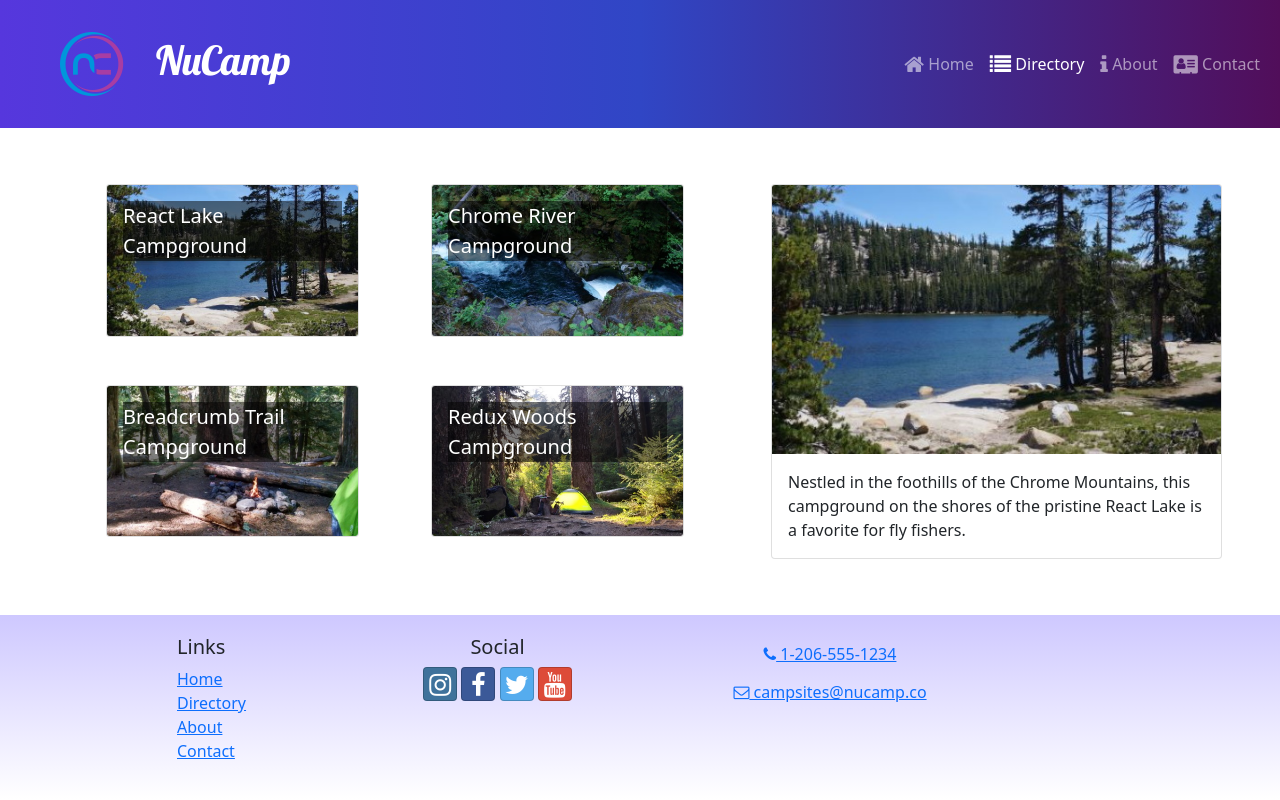
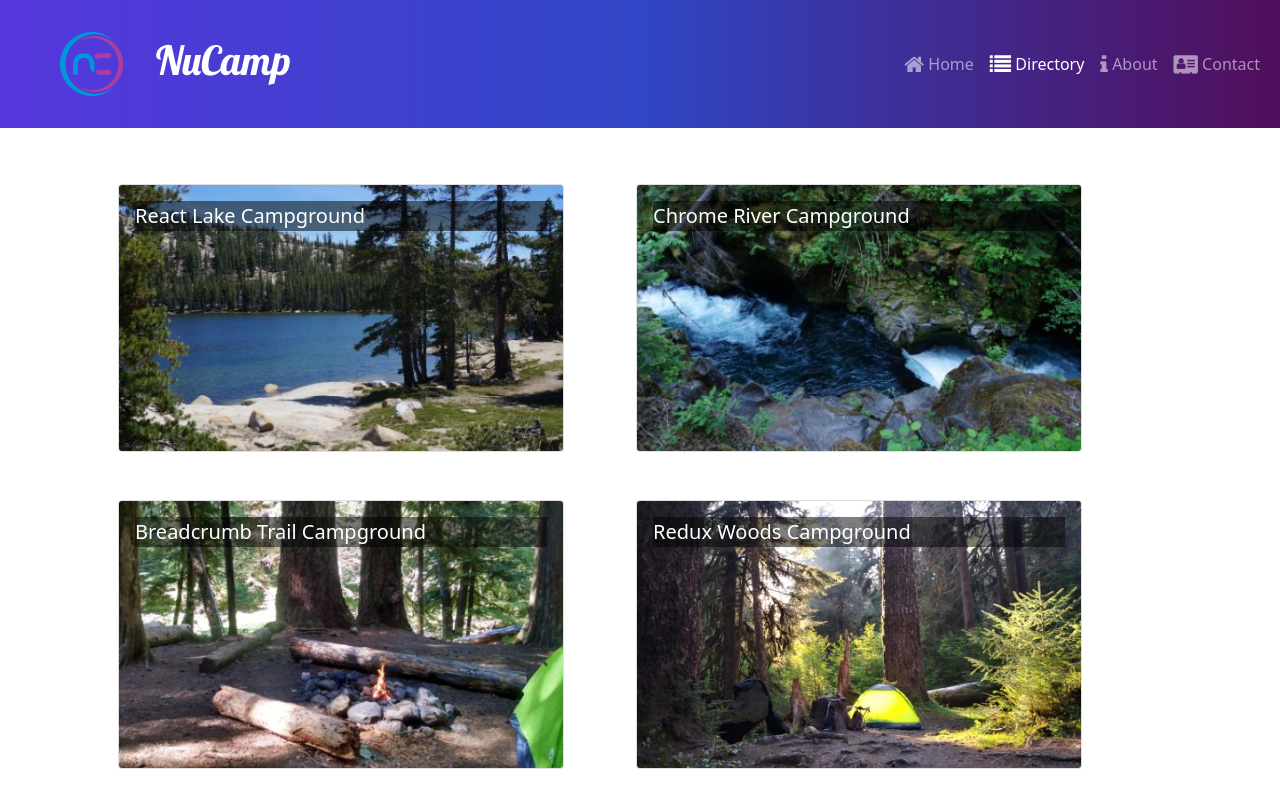
Before and after one commit to bsturrock/nucampsite-react, a React (Create React App) app: page /directory in a window 1280 px wide. Shown: the top 800 px of the page. Built offline with nearby package versions, Linux system fonts and the light colour scheme.

Commit message:
directory and params

```diff
--- a/src/App.js
+++ b/src/App.js
@@ -4,6 +4,7 @@
 import Header from './components/Header';
 import Footer from './components/Footer';
 import CampsitesDirectoryPage from './pages/CampsitesDirectoryPage';
+import CampsiteDetailPage from './pages/CampsiteDetailPage';
 import './App.css';
 
 function App() {
@@ -13,7 +14,8 @@
             <Routes>
                 <Route path='/' element={<HomePage />} />
                 <Route path='contact' element={<ContactPage />} />
-                <Route path='directory' element={<CampsitesDirectoryPage />} />
+                <Route path='directory/' element={<CampsitesDirectoryPage />} />
+                <Route path='directory/:campsiteId' element={<CampsiteDetailPage/>}/>
             </Routes>
             <Footer />
         </div>
--- a/src/features/campsites/CampsiteCard.jsx
+++ b/src/features/campsites/CampsiteCard.jsx
@@ -1,13 +1,18 @@
 import {Card, CardImg, CardImgOverlay, CardTitle} from 'reactstrap'
+import { Link } from 'react-router-dom'
 
-const CampsiteCard = (props) => {
+const CampsiteCard = ({campsite}) => {
+    const {id, image, name} = campsite
     return (
-        <Card>
-            <CardImg width='100%' src={props.campsite.image} alt={props.campsite.name}/>
-            <CardImgOverlay>
-                <CardTitle> {props.campsite.name} </CardTitle>
-            </CardImgOverlay>
-        </Card>
+        <Link to={`${id}`}>
+            <Card>
+                <CardImg width='100%' src={image} alt={name}/>
+                <CardImgOverlay>
+                    <CardTitle> {name} </CardTitle>
+                </CardImgOverlay>
+            </Card>
+        </Link>
+
     )
 }
 
--- a/src/features/campsites/CampsitesList.jsx
+++ b/src/features/campsites/CampsitesList.jsx
@@ -1,23 +1,20 @@
 import {Col, Row} from 'reactstrap'
 import CampsiteCard from './CampsiteCard'
-import { selectAllCampsites } from './camspitesSlice';
+import { selectAllCampsites } from './campsitesSlice';
 
-const CampsitesList = ({setCampsiteId}) => {
-
+const CampsitesList = () => {
     const campsites = selectAllCampsites();
-    const renderedCampsites = campsites.map((campsite) => {
-        return (
-            <Col md='5' className='m-4 campsites-col' key={campsite.id} onClick={() => setCampsiteId(campsite.id)}>
-                <CampsiteCard campsite={campsite}/>
-            </Col>
-        )
-    })
-
     return (
-        <Row className='campsites-row'>
-            {renderedCampsites}
+        <Row className='ms-auto'>
+            {campsites.map((campsite) => {
+                return (
+                    <Col md='5' className='m-4' key={campsite.id}>
+                        <CampsiteCard campsite={campsite} />
+                    </Col>
+                );
+            })}
         </Row>
-    )
-}
+    );
+};
 
 export default CampsitesList
--- a/src/features/campsites/camspitesSlice.js
+++ b/src/features/campsites/campsitesSlice.js
@@ -9,5 +9,5 @@
 // };
 
 export const selectCampsiteById = (id) => {
-    return CAMPSITES.find((campsite) => campsite.id === id);
+    return CAMPSITES.find((campsite) => campsite.id === parseInt(id));
 };
--- /dev/null
+++ b/src/pages/CampsiteDetailPage.jsx
@@ -0,0 +1,19 @@
+import { Container, Row } from 'reactstrap';
+import { useParams } from 'react-router-dom';
+import { selectCampsiteById } from '../features/campsites/campsitesSlice';
+import CampsiteDetail from '../features/campsites/CampsitesDetail';
+
+const CampsiteDetailPage = () => {
+    const { campsiteId } = useParams();
+    const campsite = selectCampsiteById(campsiteId);
+
+    return (
+        <Container>
+            <Row>
+                <CampsiteDetail campsite={campsite} />
+            </Row>
+        </Container>
+    );
+};
+
+export default CampsiteDetailPage;
--- a/src/pages/CampsitesDirectoryPage.jsx
+++ b/src/pages/CampsitesDirectoryPage.jsx
@@ -1,22 +1,10 @@
-import { Container, Row, Col, Button } from 'reactstrap';
-import CampsiteDetail from '../features/campsites/CampsitesDetail';
+import { Container } from 'reactstrap';
 import CampsitesList from '../features/campsites/CampsitesList';
-import { selectCampsiteById } from '../features/campsites/camspitesSlice';
-import { useState } from 'react';
 
 const CampsitesDirectoryPage = () => {
-    const [campsiteId, setCampsiteId] = useState(0);
-    const selectedCampsite = selectCampsiteById(campsiteId);
     return (
         <Container>
-            <Row>
-                <Col sm='5' md='7'>
-                    <CampsitesList setCampsiteId={setCampsiteId} />
-                </Col>
-                <Col sm='7' md='5'>
-                    <CampsiteDetail campsite={selectedCampsite} />
-                </Col>
-            </Row>
+            <CampsitesList />
         </Container>
     );
 };
```
